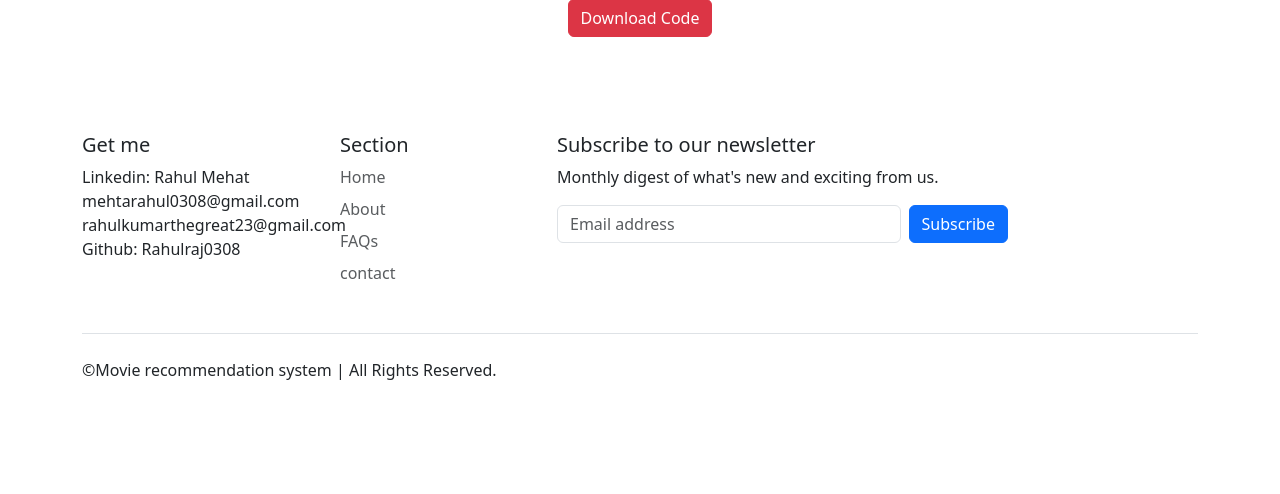
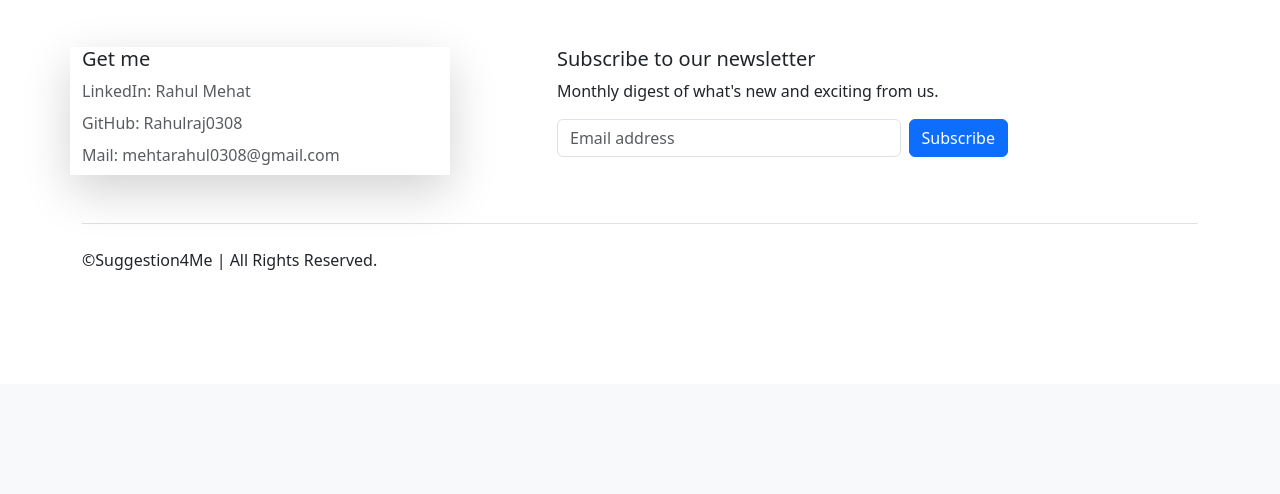
Before and after one commit to Rahulraj0308/Movie-Recommender-System-Project-, a Flask app: template templates/index.html in a window 1280 px wide. Shown: the part 3439-3933 px from the top of the page. After the commit the page ends 3709 px from the top, so only its background shows below. Run offline with Flask 2, Linux system fonts and the light colour scheme; the template is opened without the code that fills it, so the values that code supplies are empty; some libraries are stand-ins or nearby versions.

Commit message:
index.html

```diff
--- a/templates/index.html
+++ b/templates/index.html
@@ -309,39 +309,20 @@
 
 
 
-  <section>
-  </div>
-
-</div>
-
-  <div class="d-grid gap-2 d-sm-flex justify-content-sm-center mb-5">
-    <a class="btn btn-danger" href="https://github.com/Rahulraj0308/Movie-Recommender-System-Project-"
-      role="button" role="button">Download Code</a>
-
-  </div>
-</div>
-<div class="overflow-hidden" style="max-height: 30vh;">
-
-</div>
-</div>
-</dev>
-<dev>
-  </section>
-
-  <div class="b-example-divider"></div>
-
   </section>
   <section>
     <div class="container">
       <footer class="py-5">
         <div class="row">
-          <div class="col-6 col-md-2 mb-3">
+          <div class="col-8 col-md-4 mb-4 shadow-lg">
             <h5>Get me</h5>
             <ul class="nav flex-column">
-              <p>Linkedin: Rahul Mehat <br>
-              mehtarahul0308@gmail.com <br>rahulkumarthegreat23@gmail.com<br>Github: Rahulraj0308
-              </p>
-
+              <li class="nav-item mb-2"><a href="https://www.linkedin.com/in/rahul-mehta-9a5a5621b/"
+                class="nav-link p-0 text-muted">LinkedIn: Rahul Mehat</a></li>
+              <li class="nav-item mb-2"><a href="https://github.com/Rahulraj0308?tab=repositories"
+                class="nav-link p-0 text-muted">GitHub: Rahulraj0308</a></li>
+              <li class="nav-item mb-2"><a href=mailto:mehtarahul0308@gmail.com?subject="HTML link"
+                class="nav-link p-0 text-muted">Mail: mehtarahul0308@gmail.com</a></li>
 
 
 
@@ -350,19 +331,7 @@
 
 
 
-          <div class="col-6 col-md-2 mb-3" style="padding-left:80px;">
-            <h5>Section</h5>
-            <ul class="nav flex-column">
-              <li class="nav-item mb-2"><a href="#" class="nav-link p-0 text-muted">Home</a></li>
-              <li class="nav-item mb-2"><a href="#"
-                  class="nav-link p-0 text-muted">About</a></li>
 
-              <li class="nav-item mb-2"><a href="#" class="nav-link p-0 text-muted">FAQs</a>
-              </li>
-              <li class="nav-item mb-2"><a href="https://beabihar.com/Contact-Us.aspx"
-                  class="nav-link p-0 text-muted">contact</a></li>
-            </ul>
-          </div>
 
           <div class="col-md-5 offset-md-1 mb-3" style="padding-left:50xp">
             <form>
@@ -379,7 +348,7 @@
         </div>
 
         <div class="d-flex flex-column flex-sm-row justify-content-between py-4 my-4 border-top">
-          <p>©Movie recommendation system | All Rights Reserved.</p>
+          <p>©Suggestion4Me | All Rights Reserved.</p>
 
         </div>
       </footer>
```
